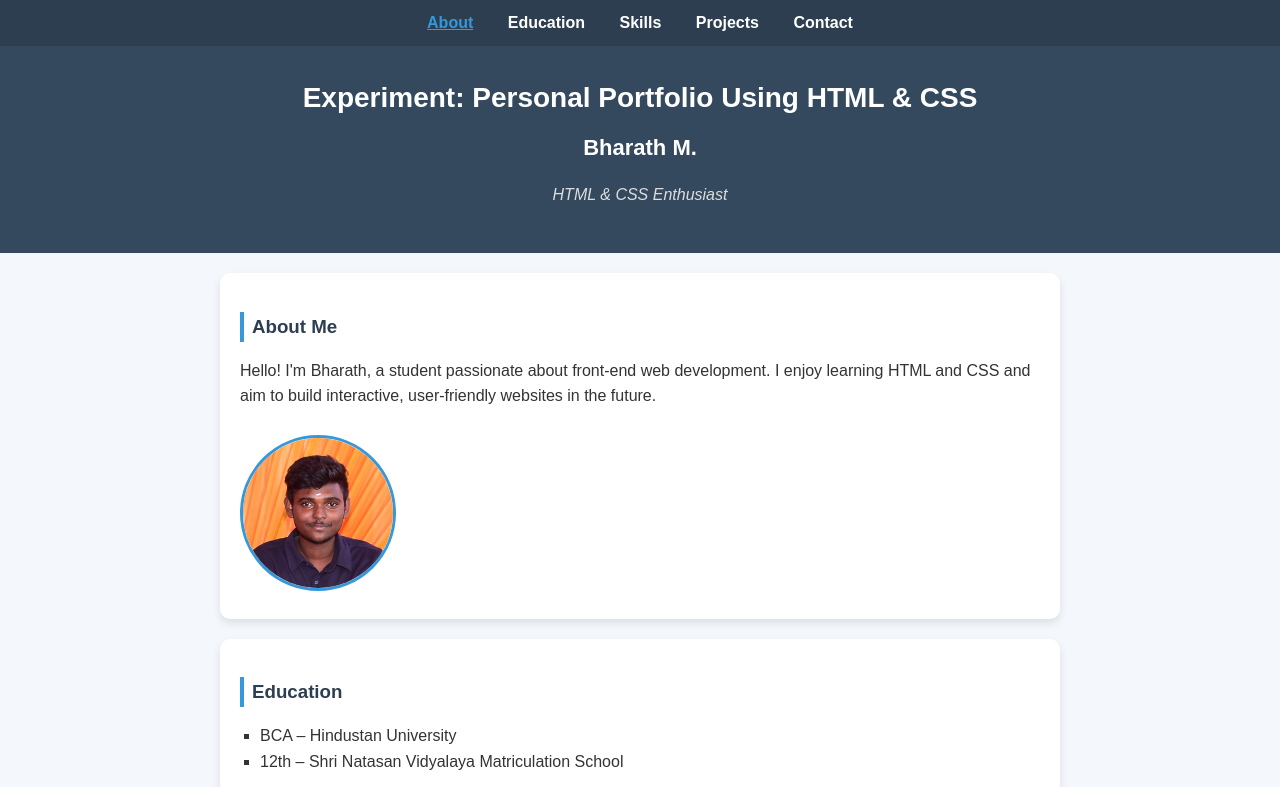
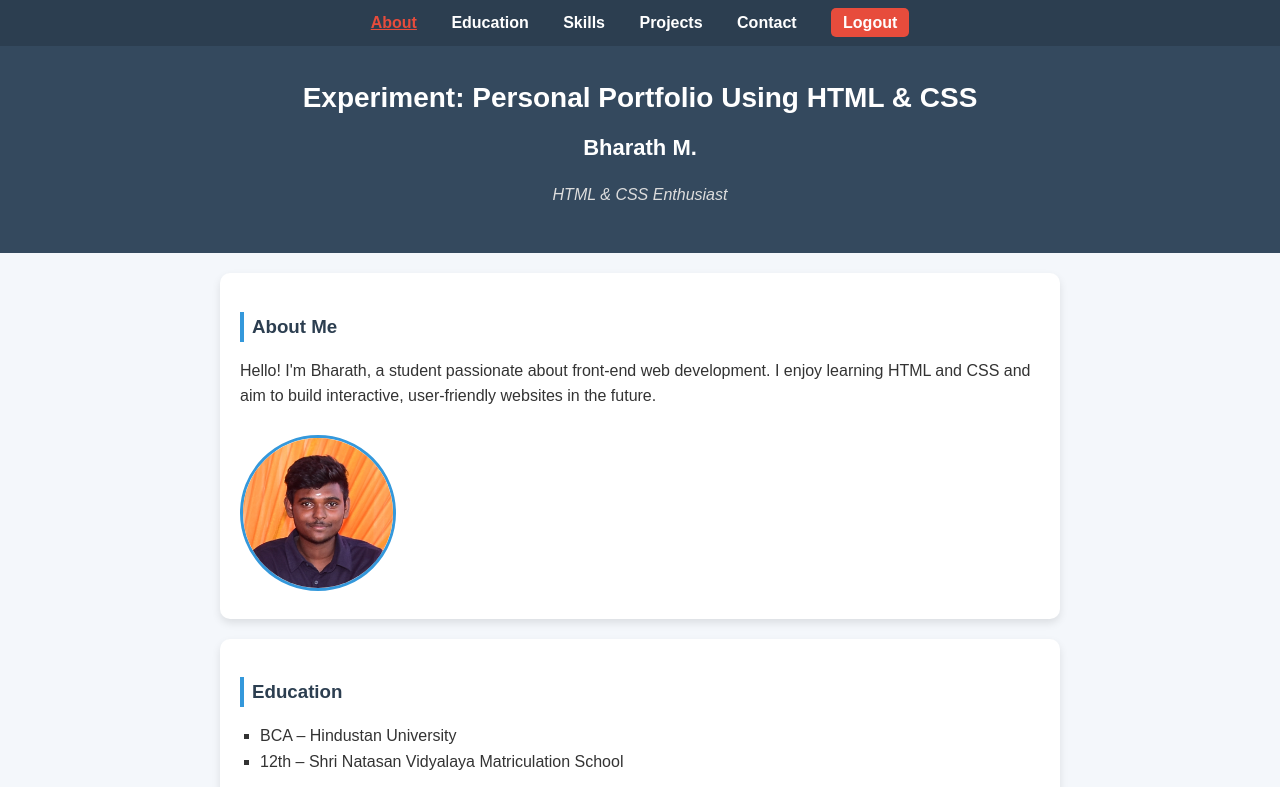
Before and after one commit to Bharath007M/Bharath-s-Portfolio, a plain HTML site: page profile.html in a window 1280 px wide. In both pictures the pointer is over the link "About". Shown: the top 787 px of the page. Drawn offline with Linux system fonts and the light colour scheme.

Commit message:
Update profile.html

```diff
--- a/profile.html
+++ b/profile.html
@@ -21,15 +21,27 @@
       text-align: center;
     }
 
-    nav a {
+    nav a, .logout-btn {
       color: #fff;
       text-decoration: none;
       margin: 0 15px;
       font-weight: bold;
     }
 
-    nav a:hover {
-      color: #3498db;
+    nav a:hover, .logout-btn:hover {
+      color: #e74c3c;
+    }
+
+    /* Logout Button Styling */
+    .logout-btn {
+      background: #e74c3c;
+      padding: 6px 12px;
+      border-radius: 5px;
+    }
+
+    .logout-btn:hover {
+      background: #c0392b;
+      color: #fff;
     }
 
     /* Header */
@@ -122,6 +134,7 @@
     <a href="#skills">Skills</a>
     <a href="#projects">Projects</a>
     <a href="#contact">Contact</a>
+    <a href="login.html" class="logout-btn">Logout</a>
   </nav>
 
   <!-- Experiment Heading -->
```
